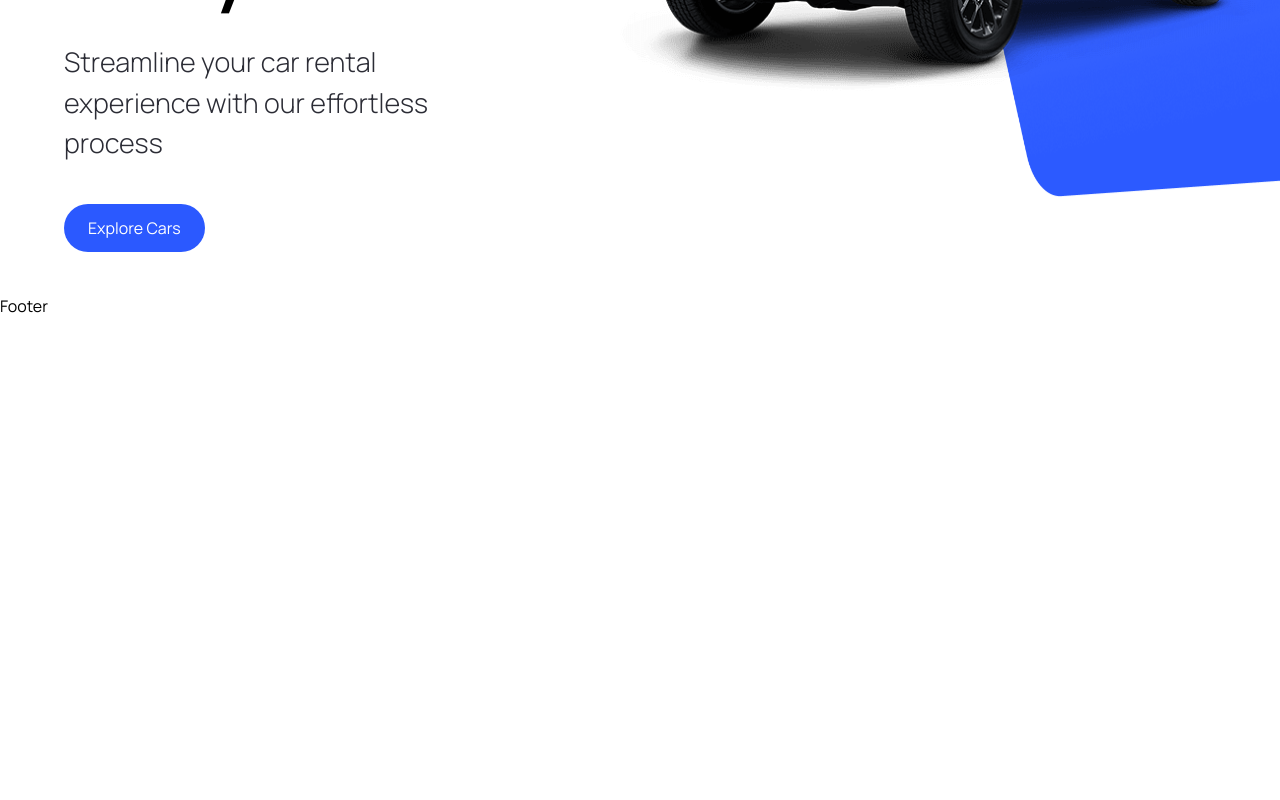
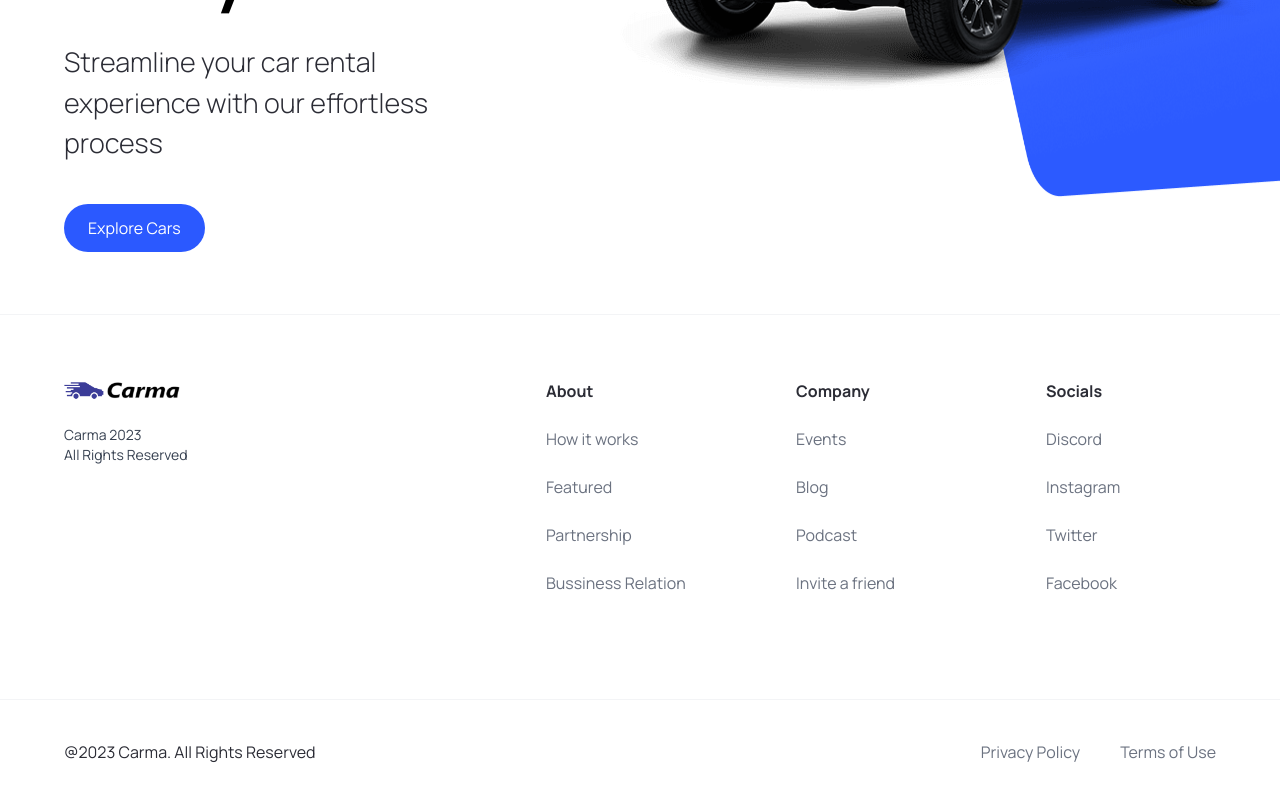
Before and after one commit to Hoffalypse/carma-car-Nextjsr, a Next.js app: page / in a window 1280 px wide. Shown: the part 506-1306 px from the top of the page. Before the commit the page ends 824 px from the top, so only its background shows below. Built offline with nearby package versions, Linux system fonts and the light colour scheme.

Commit message:
completed footer mapping through business logic

```diff
--- a/components/Footer.tsx
+++ b/components/Footer.tsx
@@ -1,10 +1,46 @@
-import React from 'react'
+import Image from "next/image"
+import Link from "next/link"
+import { footerLinks } from "@/constants"
 
 const Footer = () => {
   return (
-    <div>
-      Footer
-    </div>
+    <footer className="flex flex-col text-black-100 mt-5 border-t border-gray-100">
+      <div className="flex max:md:flex-col flex-wrap justify-between gap-5 sm:p-16 p-6 py-10">
+        <div className="flex flex-col justify-start items-start gap-6">
+            <Image src="/logo.png" alt="logo" width={150} height={30} className="object-contain" />
+            <p className="text-sm text-gray-700"> Carma 2023 <br/> All Rights Reserved</p>
+
+        </div>
+        <div className="footer__links">
+            {footerLinks.map((link) => (
+                <div key={link.title} className="footer__link">
+                    <h3 className="font-bold">{link.title}</h3>
+                    {link.links.map((item) => (
+                        <Link
+                        key={item.title}
+                        href={item.url}
+                        className="text-gray-500"
+                        >
+                            {item.title}
+                        </Link>
+                    ))}
+                </div>
+            ))}
+        </div>
+        </div>
+        <div className=" flex justify-between items-center flex-wrap mt-10 border-t border-gray-100 sm:px-16 px-6 py-10">
+            <p>@2023 Carma. All Rights Reserved</p>
+            <div className="footer__copyrights-link">
+                        <Link href='/'className="text-gray-500">
+                            Privacy Policy
+                        </Link>
+                        <Link href='/'className="text-gray-500">
+                            Terms of Use
+                        </Link>
+
+        </div>
+      </div>
+    </footer>
   )
 }
 
--- /dev/null
+++ b/constants/index.ts
@@ -0,0 +1,101 @@
+export const manufacturers = [
+    "Acura",
+    "Alfa Romeo",
+    "Aston Martin",
+    "Audi",
+    "Bentley",
+    "BMW",
+    "Buick",
+    "Cadillac",
+    "Chevrolet",
+    "Chrysler",
+    "Citroen",
+    "Dodge",
+    "Ferrari",
+    "Fiat",
+    "Ford",
+    "GMC",
+    "Honda",
+    "Hyundai",
+    "Infiniti",
+    "Jaguar",
+    "Jeep",
+    "Kia",
+    "Lamborghini",
+    "Land Rover",
+    "Lexus",
+    "Lincoln",
+    "Maserati",
+    "Mazda",
+    "McLaren",
+    "Mercedes-Benz",
+    "MINI",
+    "Mitsubishi",
+    "Nissan",
+    "Porsche",
+    "Ram",
+    "Rolls-Royce",
+    "Subaru",
+    "Tesla",
+    "Toyota",
+    "Volkswagen",
+    "Volvo",
+  ];
+
+  export const yearsOfProduction = [
+    { title: "Year", value: "" },
+    { title: "2015", value: "2015" },
+    { title: "2016", value: "2016" },
+    { title: "2017", value: "2017" },
+    { title: "2018", value: "2018" },
+    { title: "2019", value: "2019" },
+    { title: "2020", value: "2020" },
+    { title: "2021", value: "2021" },
+    { title: "2022", value: "2022" },
+    { title: "2023", value: "2023" },
+  ];
+
+  export const fuels = [
+    {
+      title: "Fuel",
+      value: "",
+    },
+    {
+      title: "Gas",
+      value: "Gas",
+    },
+    {
+      title: "Electricity",
+      value: "Electricity",
+    },
+  ];
+
+  export const footerLinks = [
+    {
+      title: "About",
+      links: [
+        { title: "How it works", url: "/" },
+        { title: "Featured", url: "/" },
+        { title: "Partnership", url: "/" },
+        { title: "Bussiness Relation", url: "/" },
+      ],
+    },
+    {
+      title: "Company",
+      links: [
+        { title: "Events", url: "/" },
+        { title: "Blog", url: "/" },
+        { title: "Podcast", url: "/" },
+        { title: "Invite a friend", url: "/" },
+      ],
+    },
+    {
+      title: "Socials",
+      links: [
+        { title: "Discord", url: "/" },
+        { title: "Instagram", url: "/" },
+        { title: "Twitter", url: "/" },
+        { title: "Facebook", url: "/" },
+      ],
+    },
+  ];
```
